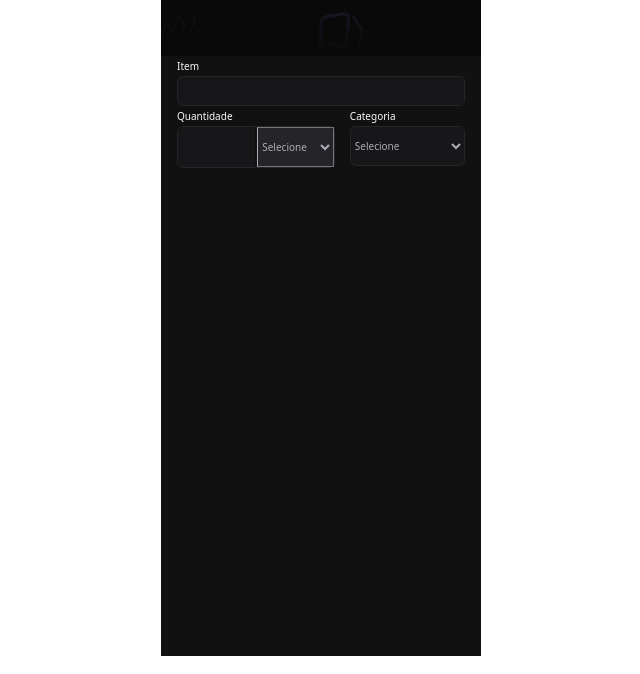
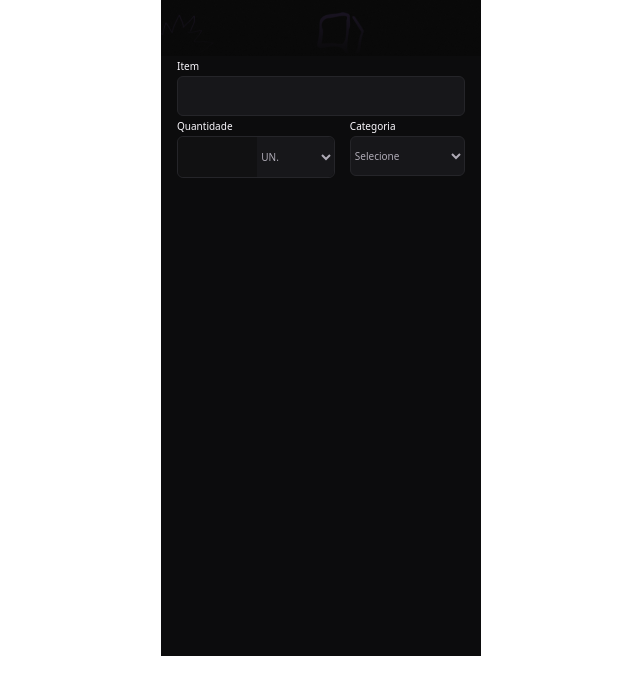
Before and after one commit to matheusmartins05/Lista-de-compras, a plain HTML site: page index.html in a window 1280 px wide. Shown: the part 126-800 px from the top of the page, without its empty margins (319-959 px from the left). Drawn offline with nearby package versions, Linux system fonts and the light colour scheme.

Commit message:
Forms finalizado

```diff
--- a/index.html
+++ b/index.html
@@ -29,7 +29,10 @@
                         <div class="unindoInputs">
                             <input type="number" class="quantidade">
                             <select class="tipo-quantidade">
-                                <option selected>Selecione</option>
+                                <option value="1" selected>UN.</option>
+                                <option value="2">L</option>
+                                <option value="3">Kg</option>
+
                             </select>
                         </div>
                     </div>
--- a/src/css/main.css
+++ b/src/css/main.css
@@ -38,7 +38,7 @@ header{
 
 
 section{
-    background-color: var(--gray-500);
+    background-color: var(--gray-600);
     height: 600px;
 
 }
@@ -62,11 +62,13 @@ main{
 }
 .item{
     width: 100%;
-    height: 3rem;
+    height: 4rem;
     border-radius: 0.6rem;
     background-color: var(--gray-400);
     border: 1px solid var(--gray-300);
 }
+
+
 
 .conteiner-quantidade{
     width: 55%;
@@ -76,22 +78,26 @@ main{
 }
 .quantidade{
     width: 49%;
+    border: none;
     height: 4rem;
-    border: none;
-    background-color: var(--gray-400);
+    border-radius: 0.6rem 0px 0rem 0.6rem;
+    background-color: var(--gray-500);
 }
 .tipo-quantidade{
     width: 49%;
+    border: none;
+    border-radius: 0rem 0.6rem 0.6rem 0rem;
     height: 4rem;
-    border-left: 1px solid var(--gray-200);
-
-    background-color: var(--gray-300);
+    background-color: var(--gray-400);
     color: var(--gray-200);
 }
 
+
 .unindoInputs{
+    background-color: var(--gray-500);
     border: 1px solid var(--gray-300);
     border-radius: 0.6rem;
+
 }
 
 
```
